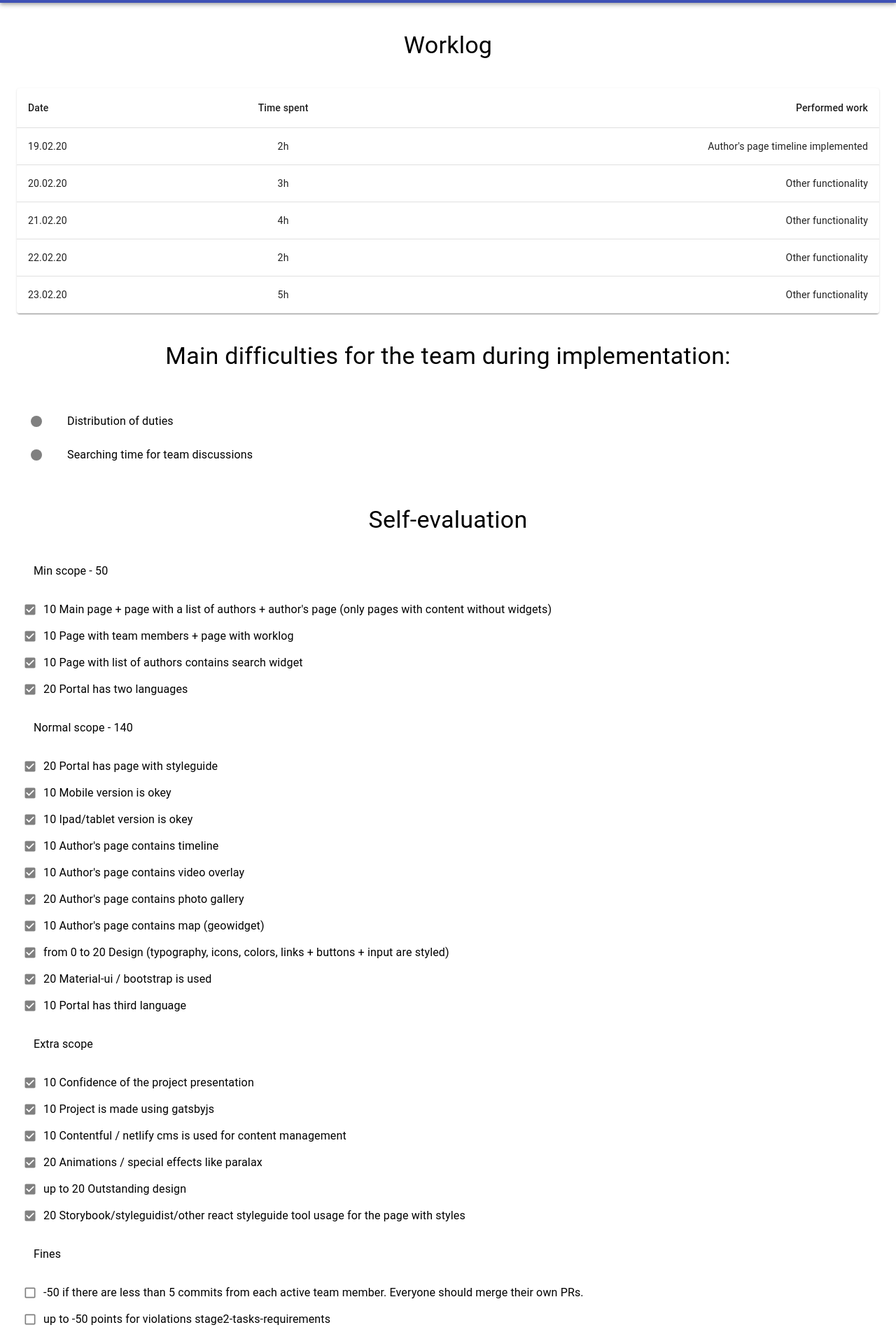
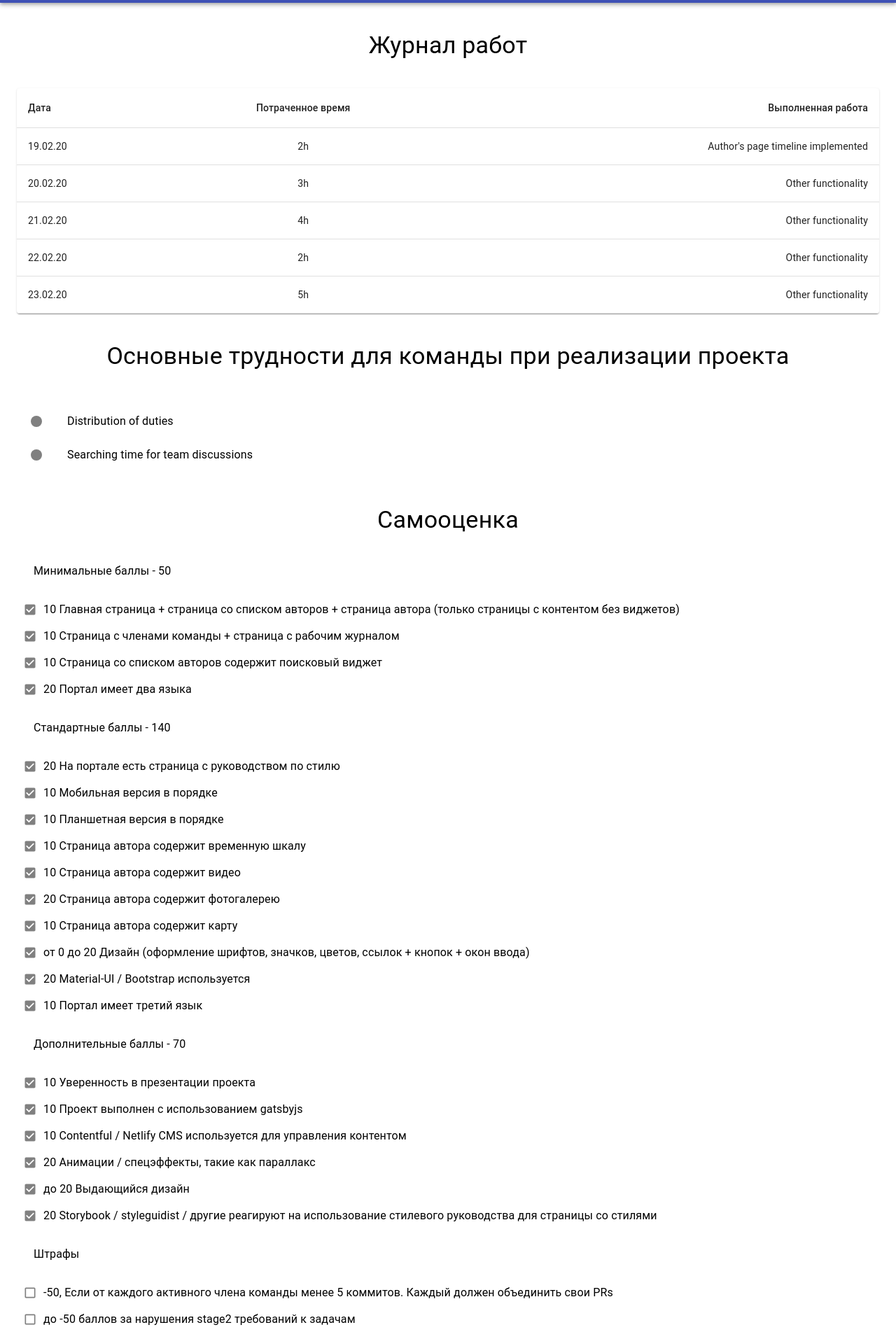
Before and after one commit to DzmitryCavi/culture-portal, a React (Create React App) app: page /worklog in a window 1280 px wide. Shown: the part 60-1973 px from the top of the page at 70% size. Built offline with nearby package versions, Linux system fonts and the light colour scheme.

Commit message:
feat: add worklog interface translation

```diff
--- a/src/containers/worklog/Difficulties.tsx
+++ b/src/containers/worklog/Difficulties.tsx
@@ -1,6 +1,7 @@
 import React from 'react';
 import {Box, Typography, Grid, List, ListItem, ListItemIcon, ListItemText} from '@material-ui/core'
 import FiberManualRecordIcon from '@material-ui/icons/FiberManualRecord';
+import { Trans }  from 'react-i18next';
 
 function Difficulties() {
 
@@ -8,7 +9,9 @@ function Difficulties() {
     <Box>
       <Box my={5}>
         <Typography align='center' variant='h4'>
-          Main difficulties for the team during implementation:
+          <Trans>
+            in:Main difficulties header
+          </Trans>
         </Typography>
       </Box>
       <Grid>
--- a/src/containers/worklog/SelfEvaluation.tsx
+++ b/src/containers/worklog/SelfEvaluation.tsx
@@ -1,5 +1,6 @@
 import React from 'react';
 import {Box, Typography, Grid, Checkbox, } from '@material-ui/core'
+import { Trans } from 'react-i18next';
 
 let mark:number = 0;
 
@@ -11,39 +12,39 @@ function createCheckboxes(isDone:boolean, functionality:string, value:number) {
 }
 
 const minScope = [
-  createCheckboxes(true, '10 Main page + page with a list of authors + author\'s page (only pages with content without widgets)', 10),
-  createCheckboxes(true, '10 Page with team members + page with worklog', 10),
-  createCheckboxes(true, '10 Page with list of authors contains search widget', 10),
-  createCheckboxes(true, '20 Portal has two languages', 20),
+  createCheckboxes(true, 'Min scope 1', 10),
+  createCheckboxes(true, 'Min scope 2', 10),
+  createCheckboxes(true, 'Min scope 3', 10),
+  createCheckboxes(true, 'Min scope 4', 20),
 ]
 
 const normalScope = [
-  createCheckboxes(true, '20 Portal has page with styleguide', 20),
-  createCheckboxes(true, '10 Mobile version is okey', 10),
-  createCheckboxes(true, '10 Ipad/tablet version is okey', 10),
-  createCheckboxes(true, '10 Author\'s page contains timeline', 10),
-  createCheckboxes(true, '10 Author\'s page contains video overlay', 10),
-  createCheckboxes(true, '20 Author\'s page contains photo gallery', 20),
-  createCheckboxes(true, '10 Author\'s page contains map (geowidget)', 10),
-  createCheckboxes(true, 'from 0 to 20 Design (typography, icons, colors, links + buttons + input are styled)', 20),
-  createCheckboxes(true, '20 Material-ui / bootstrap is used', 20),
-  createCheckboxes(true, '10 Portal has third language', 10),
+  createCheckboxes(true, 'Normal scope 1', 20),
+  createCheckboxes(true, 'Normal scope 2', 10),
+  createCheckboxes(true, 'Normal scope 3', 10),
+  createCheckboxes(true, 'Normal scope 4', 10),
+  createCheckboxes(true, 'Normal scope 5', 10),
+  createCheckboxes(true, 'Normal scope 6', 20),
+  createCheckboxes(true, 'Normal scope 7', 10),
+  createCheckboxes(true, 'Normal scope 8', 20),
+  createCheckboxes(true, 'Normal scope 9', 20),
+  createCheckboxes(true, 'Normal scope 10', 10),
 ]
 
 const extraScope = [
-  createCheckboxes(true, '10 Confidence of the project presentation', 10),
-  createCheckboxes(true, '10 Project is made using gatsbyjs', 10),
-  createCheckboxes(true, '10 Contentful / netlify cms is used for content management', 10),
-  createCheckboxes(true, '20 Animations / special effects like paralax', 20),
-  createCheckboxes(true, 'up to 20 Outstanding design', 20),
-  createCheckboxes(true, '20 Storybook/styleguidist/other react styleguide tool usage for the page with styles', 20),
+  createCheckboxes(true, 'Extra scope 1', 10),
+  createCheckboxes(true, 'Extra scope 2', 10),
+  createCheckboxes(true, 'Extra scope 3', 10),
+  createCheckboxes(true, 'Extra scope 4', 20),
+  createCheckboxes(true, 'Extra scope 5', 20),
+  createCheckboxes(true, 'Extra scope 6', 20),
 ]
 
 const fines = [
-  createCheckboxes(false, '-50 if there are less than 5 commits from each active team member. Everyone should merge their own PRs.', -50),
-  createCheckboxes(false, 'up to -50 points for violations stage2-tasks-requirements', -50),
-  createCheckboxes(false, '-40 if there is no worklog for team', -40),
-  createCheckboxes(false, '-20 too primitive (ugly for 2020) design / UX', -20),
+  createCheckboxes(false, 'Fines 1', -50),
+  createCheckboxes(false, 'Fines 2', -50),
+  createCheckboxes(false, 'Fines 3', -40),
+  createCheckboxes(false, 'Fines 4', -20),
 ]
 
 
@@ -53,64 +54,85 @@ function SelfEvaluation() {
     <Box>
       <Box my={5}>
         <Typography align='center' variant='h4'>
-          Self-evaluation
+          <Trans>
+            in:Self-evaluation
+          </Trans>
         </Typography>
       </Box>
       <Box m={3}>
         <Typography>
-          Min scope - 50
+          <Trans>
+            in:Min scope
+          </Trans>
         </Typography>
       </Box>
       {minScope.map(point => (
         <Grid container alignItems='center' >
           <Checkbox size='small' checked={point.isDone} color='primary'/>
           <Typography >
-            {point.functionality}
+            <Trans>
+              in:{point.functionality}
+            </Trans>
           </Typography>
         </Grid>
       ))}
       <Box m={3}>
         <Typography>
-          Normal scope - 140
+          <Trans>
+            in:Normal scope
+          </Trans>
         </Typography>
       </Box>
       {normalScope.map(point => (
         <Grid container alignItems='center' >
           <Checkbox size='small' checked={point.isDone} color='primary'/>
           <Typography >
-            {point.functionality}
+            <Trans>
+              in:{point.functionality}
+            </Trans>
           </Typography>
         </Grid>
       ))}
       <Box m={3}>
         <Typography>
-          Extra scope
+          <Trans>
+            in:Extra scope
+          </Trans>
         </Typography>
       </Box>
       {extraScope.map(point => (
         <Grid container alignItems='center' >
           <Checkbox size='small' checked={point.isDone} color='primary'/>
           <Typography >
-            {point.functionality}
+            <Trans>
+              in:{point.functionality}
+            </Trans>
           </Typography>
         </Grid>
       ))}
       <Box m={3}>
         <Typography>
-          Fines
+        <Trans>
+            in:Fines
+          </Trans>
         </Typography>
       </Box>
       {fines.map(point => (
         <Grid container alignItems='center' >
           <Checkbox size='small' checked={point.isDone} color='primary'/>
           <Typography >
-            {point.functionality}
+            <Trans>
+              in:{point.functionality}
+            </Trans>
           </Typography>
         </Grid>
       ))}
       <Box my={5}>
         <Typography>
-          Calculated mark: {mark}.
+          <Trans>
+            in:Calculated mark
+          </Trans>
+          &nbsp;{mark}.
         </Typography>
       </Box>
     </Box>
--- a/src/containers/worklog/WorklogTable.tsx
+++ b/src/containers/worklog/WorklogTable.tsx
@@ -2,6 +2,7 @@ import React from 'react';
 import { Typography, Box, Paper } from '@material-ui/core'
 import {TableContainer, Table, TableHead, TableRow, TableCell, TableBody} from '@material-ui/core'
 import { makeStyles } from '@material-ui/core/styles';
+import { Trans }  from 'react-i18next';
 
 const useStyles = makeStyles({
   table: {
@@ -28,16 +29,30 @@ function WorklogTable() {
     <Box>
       <Box my={5}>
         <Typography align='center' variant='h4' >
-          Worklog
+          <Trans>
+            in:Worklog
+          </Trans>
         </Typography>
       </Box>
       <TableContainer component={Paper}>
         <Table className={classes.table} aria-label='simple table'>
           <TableHead>
             <TableRow>
-              <TableCell>Date</TableCell>
-              <TableCell align='center'>Time spent</TableCell>
-              <TableCell align='right'>Performed work</TableCell>
+              <TableCell>
+                <Trans>
+                  in:Date
+                </Trans>
+              </TableCell>
+              <TableCell align='center'>
+                <Trans>
+                  in:Time spent
+                </Trans>
+              </TableCell>
+              <TableCell align='right'>
+                <Trans>
+                  in:Performed work
+                </Trans>
+              </TableCell>
             </TableRow>
           </TableHead>
           <TableBody>
--- a/src/locales/by/interface.json
+++ b/src/locales/by/interface.json
@@ -9,5 +9,44 @@
   "LEARN MORE": "ДАВЕДАЦЦА БОЛЬШ",
   "ALL DIRECTORS": "УСЕ РЭЖЫСЁРЫ",
   "Year of creation": "Год стварэння",
-  "Works": "Работы"
+  "Works": "Работы",
+
+  "Main difficulties header": "Асноўныя цяжкасці для каманды пры рэалізацыі праекта",
+  "Self-evaluation": "Cамаацэнка",
+  "Calculated mark": "Разліковая адзнака:",
+  "Date": "Дата",
+  "Time spent": "Выдаткаваны час",
+  "Performed work": "Выкананая праца",
+
+  "Min scope": "Мінімальныя балы - 50",
+  "Min scope 1": "10 Галоўная старонка + старонка са спісам аўтараў + старонка аўтара (толькі старонкі з кантэнтам без віджэтаў)",
+  "Min scope 2": "10 Старонка з членамі каманды + старонка з рабочым часопісам",
+  "Min scope 3": "10 Старонка са спісам аўтараў змяшчае пошукавы віджэт",
+  "Min scope 4": "20 Партал мае дзве мовы",
+
+  "Normal scope": "Стандартныя балы - 140",
+  "Normal scope 1": "20 На партале ёсць старонка з кіраўніцтвам па стылі",
+  "Normal scope 2": "10 Мабільная версія да парадку",
+  "Normal scope 3": "10 Планшэтны версія да парадку",
+  "Normal scope 4": "10 Старонка аўтара змяшчае часовую шкалу",
+  "Normal scope 5": "10 Старонка аўтара утрымлівае відэа",
+  "Normal scope 6": "20 Старонка аўтара змяшчае фотагалерэю",
+  "Normal scope 7": "10 Старонка аўтара змяшчае карту",
+  "Normal scope 8": "ад 0 да 20 Дызайн (афармленне шрыфтоў, значкоў, кветак, спасылак + кнопак + вокнаў ўводу)",
+  "Normal scope 9": "20 Material-UI / Bootstrap выкарыстоўваецца",
+  "Normal scope 10": "10 Партал мае трэці мову",
+
+  "Extra scope": "Дадатковыя балы - 70",
+  "Extra scope 1": "10 Упэўненасць у прэзентацыі праекта",
+  "Extra scope 2": "10 Праект выкананы з выкарыстаннем gatsbyjs",
+  "Extra scope 3": "10 Contentful / Netlify CMS выкарыстоўваецца для кіравання кантэнтам",
+  "Extra scope 4": "20 Анімацыі / спецэфекты, такія як паралакс",
+  "Extra scope 5": "да 20 Выбітны дызайн",
+  "Extra scope 6": "20 Storybook / styleguidist / іншыя рэагуюць на выкарыстанне стылявога кіраўніцтва для старонкі са стылямі",
+
+  "Fines": "Штрафы",
+  "Fines 1": "-50, Калі ад кожнага актыўнага члена каманды менш за 5 камітаў. Кожны павінен аб'яднаць свае PRs",
+  "Fines 2": "да -50 балаў за парушэнні stage2 патрабаванняў да задач",
+  "Fines 3": "-40 Калі няма працоўнага часопіса для каманды",
+  "Fines 4": "-20 Занадта прымітыўны (непрыгожы для 2020 года) дызайн / UX"
 }
--- a/src/locales/ru/interface.json
+++ b/src/locales/ru/interface.json
@@ -9,5 +9,44 @@
   "LEARN MORE": "УЗНАТЬ БОЛЬШЕ",
   "ALL DIRECTORS": "ВСЕ РЕЖИССЁРЫ",
   "Year of creation": "Год создания",
-  "Works": "Работы"
+  "Works": "Работы",
+
+  "Main difficulties header": "Основные трудности для команды при реализации проекта",
+  "Self-evaluation": "Самооценка",
+  "Calculated mark": "Расчетная оценка:",
+  "Date": "Дата",
+  "Time spent": "Потраченное время",
+  "Performed work": "Выполненная работа",
+
+  "Min scope": "Минимальные баллы - 50",
+  "Min scope 1": "10 Главная страница + страница со списком авторов + страница автора (только страницы с контентом без виджетов)",
+  "Min scope 2": "10 Страница с членами команды + страница с рабочим журналом",
+  "Min scope 3": "10 Страница со списком авторов содержит поисковый виджет",
+  "Min scope 4": "20 Портал имеет два языка",
+
+  "Normal scope": "Cтандартные баллы - 140",
+  "Normal scope 1": "20 На портале есть страница с руководством по стилю",
+  "Normal scope 2": "10 Мобильная версия в порядке",
+  "Normal scope 3": "10 Планшетная версия в порядке",
+  "Normal scope 4": "10 Страница автора содержит временную шкалу",
+  "Normal scope 5": "10 Страница автора содержит видео",
+  "Normal scope 6": "20 Страница автора содержит фотогалерею",
+  "Normal scope 7": "10 Страница автора содержит карту",
+  "Normal scope 8": "от 0 до 20 Дизайн (оформление шрифтов, значков, цветов, ссылок + кнопок + окон ввода)",
+  "Normal scope 9": "20 Material-UI / Bootstrap используется",
+  "Normal scope 10": "10 Портал имеет третий язык",
+
+  "Extra scope": "Дополнительные баллы - 70",
+  "Extra scope 1": "10 Уверенность в презентации проекта",
+  "Extra scope 2": "10 Проект выполнен с использованием gatsbyjs",
+  "Extra scope 3": "10 Contentful / Netlify CMS используется для управления контентом",
+  "Extra scope 4": "20 Анимации / спецэффекты, такие как параллакс",
+  "Extra scope 5": "до 20 Выдающийся дизайн",
+  "Extra scope 6": "20 Storybook / styleguidist / другие реагируют на использование стилевого руководства для страницы со стилями",
+
+  "Fines": "Штрафы",
+  "Fines 1": "-50, Если от каждого активного члена команды менее 5 коммитов. Каждый должен объединить свои PRs",
+  "Fines 2": "до -50 баллов за нарушения stage2 требований к задачам",
+  "Fines 3": "-40 Если нет рабочего журнала для команды",
+  "Fines 4": "-20 Слишком примитивный (некрасивый для 2020 года) дизайн / UX"
 }
```
Also changed, not shown: src/locales/en/interface.json (+40 -1 lines).
